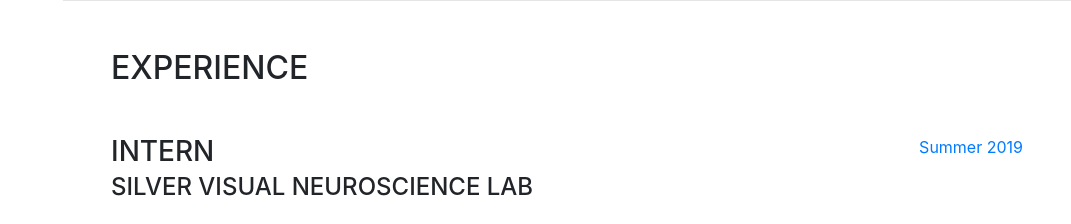
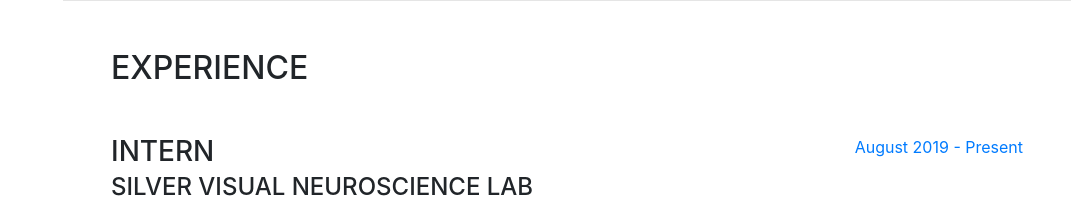
Before and after one commit to PreetyManna11/Asap7772.github.io, a website with bundled scripts: page index.html in a window 1280 px wide. Shown: the part 800-1024 px from the top of the page, without its empty margins (209-1280 px from the left). Built offline with nearby package versions, Linux system fonts and the light colour scheme; a web font is replaced by a local one.

Commit message:
Update index.html

```diff
--- a/index.html
+++ b/index.html
@@ -98,7 +98,7 @@
               <p>I am using Convolutional Neural Networks to generate stimuli images for understanding the binocular rivalry of patients. This research is used to understand how the brain constructs representations of the environment and how these representations are modified by cognitive processes such as attention, expectation, and learning </p>
             </div>
             <div class="resume-date text-md-right">
-              <span class="text-primary">Summer 2019</span>
+              <span class="text-primary">August 2019 - Present</span>
             </div>
           </div>
 
```
